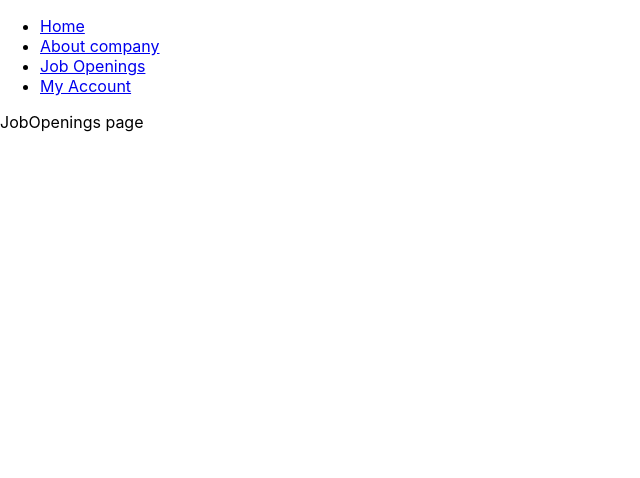
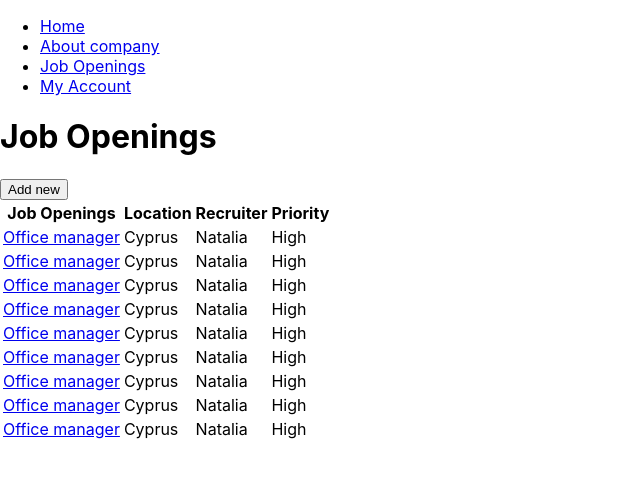
Before and after one commit to boyk0/ats-react, a React (Create React App) app: page /job-openings in a window 1280 px wide. Shown: the top 478 px of the page, without its empty margins (0-640 px from the left). Built offline with nearby package versions, Linux system fonts and the light colour scheme.

Commit message:
job-openings/content

```diff
--- a/src/i18n.js
+++ b/src/i18n.js
@@ -11,6 +11,12 @@ const resources = {
 			"About company header": "About company",
 			"About company content": "We are the digital consultancy agency aimed to create digital disruption and heighten marketing performance and efficiency.\n\nTraditional marketing practices don`t work anymore. The way people change must be changed. Lateral marketing, flexible management and pure creativity – these all helps us to boost your business and broaden opportunities.",
 			"Home content": "WRco",
+			"Job Openings header": "Job Openings",
+			"Add new": "Add new",
+			"Job Openings name": "Job Openings",
+			"Job Openings location": "Location",
+			"Job Openings recruiter": "Recruiter",
+			"Job Openings priority": "Priority",
 		}
 	},
 };
--- a/src/index.js
+++ b/src/index.js
@@ -8,6 +8,7 @@ import { AboutCompany } from './pages/aboutCompany/AboutCompany';
 import { MyAccount } from './pages/myAccount/MyAccount';
 import { JobOpenings } from './pages/jobOpenings/JobOpenings';
 import { Error } from './pages/error/Error';
+import { JobOpeningsInfo } from './pages/jobOpeningsInfo';
 
 const router = createBrowserRouter([
     {
@@ -30,6 +31,10 @@ const router = createBrowserRouter([
                 element: <JobOpenings />,
             },
             {
+                path: "job-openings/info/:id",
+                element: <JobOpeningsInfo />,
+            },
+            {
                 path: "my-account",
                 element: <MyAccount />,
             },
--- a/src/pages/jobOpenings/JobOpenings.js
+++ b/src/pages/jobOpenings/JobOpenings.js
@@ -1,7 +1,48 @@
+import { useTranslation } from 'react-i18next';
+import { Link } from 'react-router-dom';
+
 export const JobOpenings = () => {
+	const { t } = useTranslation();
+
+	const dataContent = (arr = [1, 2, 3, 4, 5, 6, 7, 8, 9]) => {
+		return arr.map((id) =>
+			<tr>
+				<td>
+					<Link to={`/job-openings/info/${id}`}>Office manager</Link>
+				</td>
+				<td>Cyprus</td>
+				<td>Natalia</td>
+				<td>High</td>
+			</tr>
+		);
+	}
+
 	return (
 		<div className="JobOpenings">
-			JobOpenings page
+			<div className="JobOpenings-header">
+				<h1>
+					{t('Job Openings header')}
+				</h1>
+				<div className="JobOpenings-add">
+					<button>
+						{t('Add new')}
+					</button>
+				</div>
+			</div>
+
+			<div className="JobOpenings-content">
+				<div className="JobOpenings-table">
+					<table>
+						<tr>
+							<th>{t('Job Openings name')}</th>
+							<th>{t('Job Openings location')}</th>
+							<th>{t('Job Openings recruiter')}</th>
+							<th>{t('Job Openings priority')}</th>
+						</tr>
+						{dataContent()}
+					</table>
+				</div>
+			</div>
 		</div>
 	);
 }
--- /dev/null
+++ b/src/pages/jobOpeningsInfo.js
@@ -0,0 +1,5 @@
+export const JobOpeningsInfo = () => {
+	return <div className="JobOpeningsInfo">
+		JobOpeningsInfo
+	</div>
+}
```
